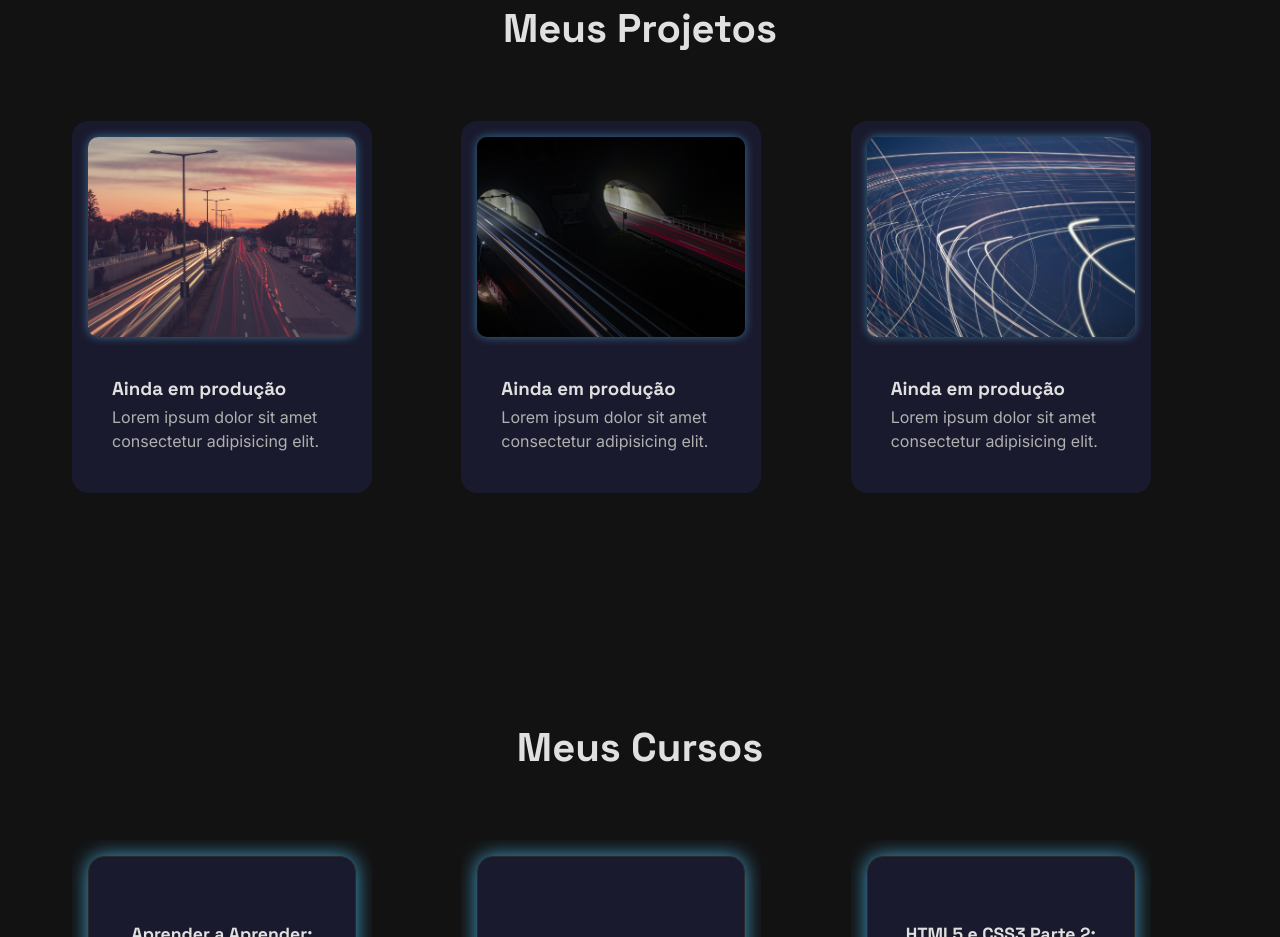
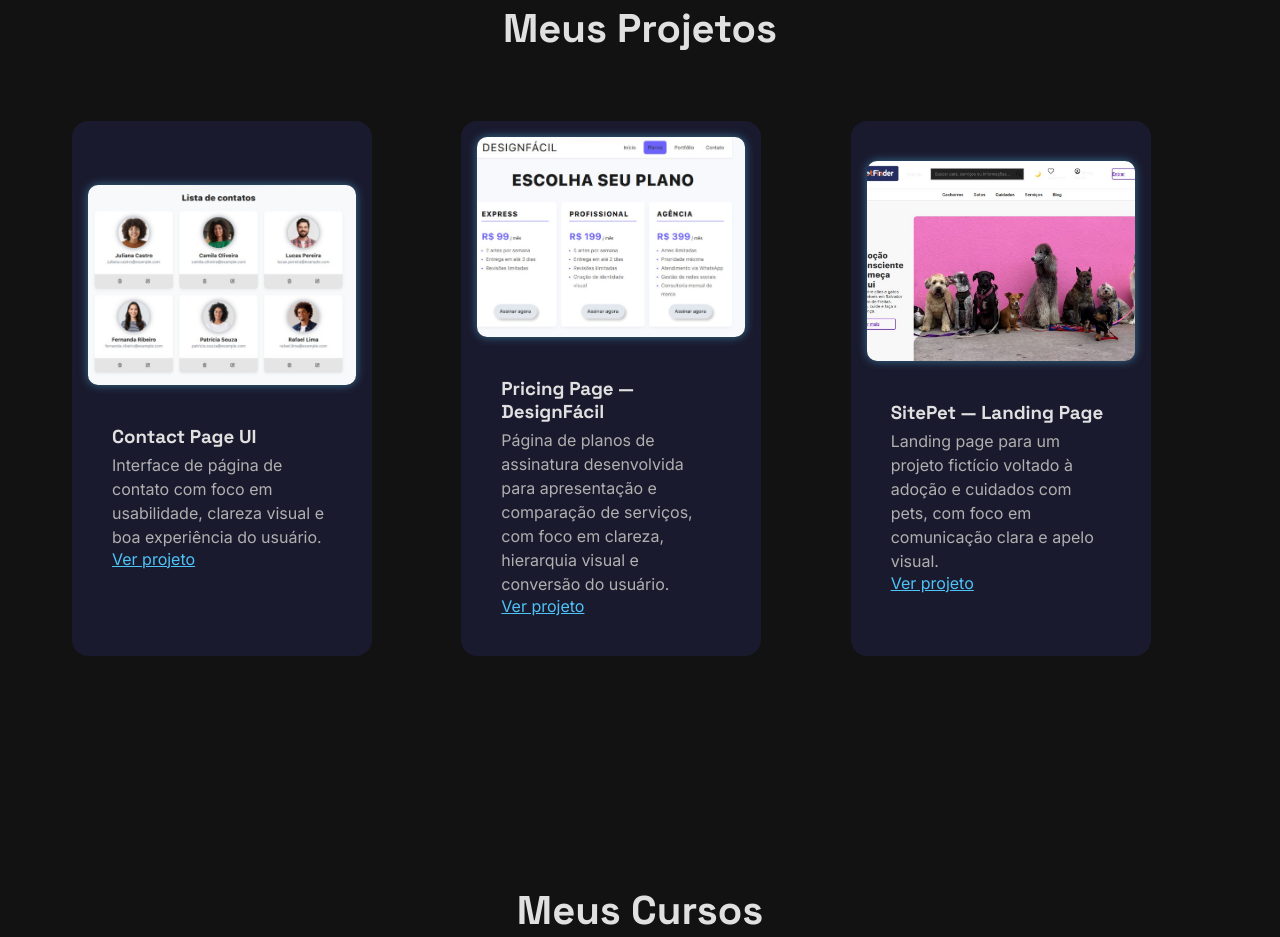
Before and after one commit to Rsenju/projeto_portifolio, a plain HTML site: page index.html in a window 1280 px wide. Shown: the part 1487-2424 px from the top of the page. Drawn offline with Linux system fonts and the light colour scheme.

Commit message:
ajusta descrição do projeto de planos no portfólio

```diff
--- a/index.html
+++ b/index.html
@@ -58,33 +58,57 @@
 
     <section id="projetos" class="projetos">
         <h2 class="projetos-titulo">Meus Projetos</h2>
+
         <div class="projetos-caixa">
 
             <div class="projetos-card">
-                <img src="img (1).jpg" alt="Projeto 1" class="projetos-imagem">
+            <img src="contatos.png" alt="Contact Page UI" class="projetos-imagem">
+
             <div class="caixa-textos-projetos">
-                    <h3 class="info-projetos">Ainda em produção</h3>
-                    <p class="paragrafo-projetos">Lorem ipsum dolor sit amet consectetur adipisicing elit.</p>
+                <h3 class="info-projetos">Contact Page UI</h3>
+                <p class="paragrafo-projetos">
+                Interface de página de contato com foco em usabilidade,
+                clareza visual e boa experiência do usuário.
+                </p>
+                <a href="https://contact-page-ui.vercel.app" target="_blank" rel="noopener noreferrer">
+                Ver projeto
+                </a>
             </div>
             </div>
 
             <div class="projetos-card">
-                <img src="img (2).jpg" alt="Projeto 2" class="projetos-imagem">
+            <img src="plano.png" alt="Planning Page UI" class="projetos-imagem">
+
             <div class="caixa-textos-projetos">
-                    <h3 class="info-projetos">Ainda em produção</h3>
-                    <p class="paragrafo-projetos">Lorem ipsum dolor sit amet consectetur adipisicing elit.</p>
+                <h3 class="info-projetos">Pricing Page — DesignFácil</h3>
+                <p class="paragrafo-projetos">
+                Página de planos de assinatura desenvolvida para apresentação e comparação
+                de serviços, com foco em clareza, hierarquia visual e conversão do usuário.
+                </p>
+                <a href="https://planning-page-ui.vercel.app" target="_blank" rel="noopener noreferrer">
+                Ver projeto
+                </a>
             </div>
             </div>
 
             <div class="projetos-card">
-                <img src="img (3).jpg" alt="Projeto 3" class="projetos-imagem">
+            <img src="sitpet.png" alt="SitePet Landing Page" class="projetos-imagem">
+
             <div class="caixa-textos-projetos">
-                    <h3 class="info-projetos">Ainda em produção</h3>
-                    <p class="paragrafo-projetos">Lorem ipsum dolor sit amet consectetur adipisicing elit.</p>
+                <h3 class="info-projetos">SitePet — Landing Page</h3>
+                <p class="paragrafo-projetos">
+                Landing page para um projeto fictício voltado à adoção e cuidados com pets,
+                com foco em comunicação clara e apelo visual.
+                </p>
+                <a href="https://sitepetlanding-page.vercel.app" target="_blank" rel="noopener noreferrer">
+                Ver projeto
+                </a>
             </div>
             </div>
+
         </div>
     </section>
+
 
     <section id="cursos" class="certificados">
         <h2 class="certificados-titulo">Meus Cursos</h2>
```
Also changed, not shown: contatos.png (added), plano.png (added), portifolio.png (added), sitpet.png (added). Lines whose indentation alone changed are shown as unchanged.
